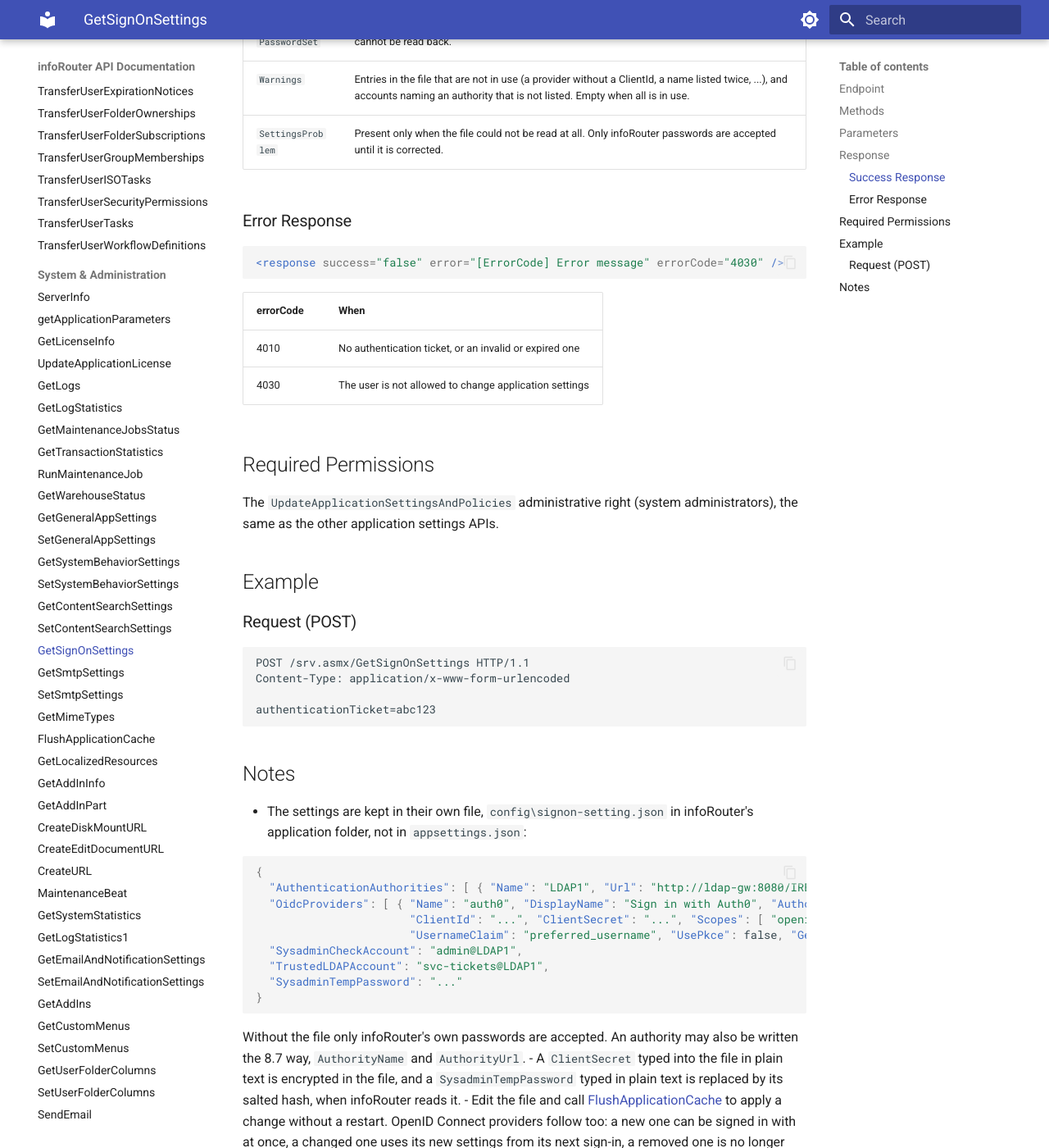
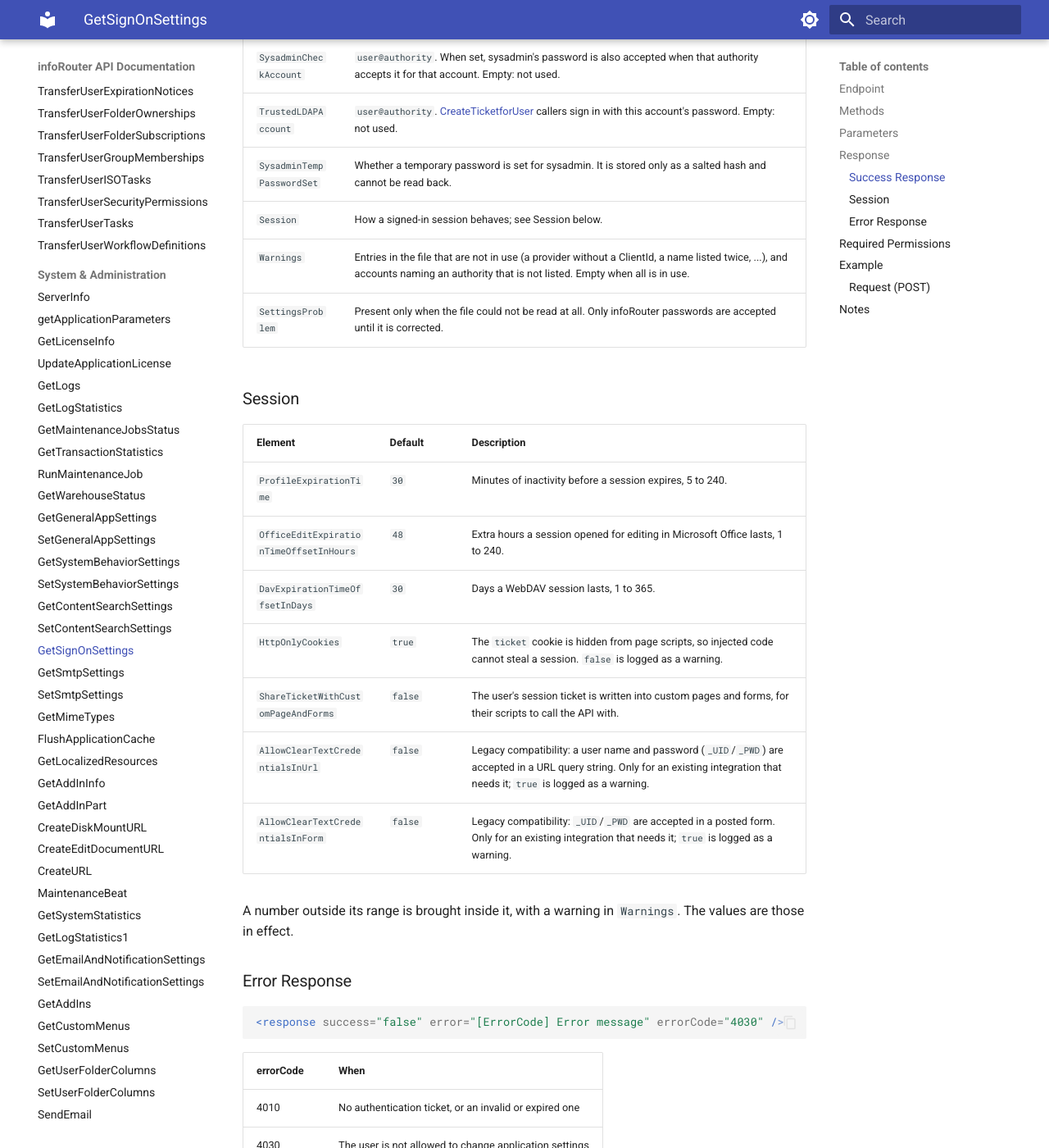
Before and after one commit to inforouter/apidocs, an MkDocs documentation site: the page built from docs/GetSignOnSettings.md, in a window 1280 px wide and 1400 px high, scrolled down 1762 px. Shown: the whole window at 82% size. Built offline with MkDocs 1.6.1 and Material for MkDocs 9.7.7, drawn with Linux system fonts in a browser that asks for light colours; some of the changed text lies outside the part shown.

Commit message:
GetSignOnSettings: the Session section (session expiry, ticket cookie, clear-text credential flags)
Co-Authored-By: Claude Opus 5.5 <noreply@anthropic.com>

````diff
--- a/docs/GetSignOnSettings.md
+++ b/docs/GetSignOnSettings.md
@@ -1,6 +1,6 @@
 # GetSignOnSettings API
 
-Returns the sign-on settings in effect: the external authentication authorities, the OpenID Connect providers, the account sysadmin's password is also checked against, the trusted LDAP account, and whether a temporary sysadmin password is set. Secrets are never returned: a client secret only masked, the temporary password not at all. Administrators only. Read-only: the settings are changed in their file (see Notes).
+Returns the sign-on settings in effect: the external authentication authorities, the OpenID Connect providers, the account sysadmin's password is also checked against, the trusted LDAP account, whether a temporary sysadmin password is set, and how a signed-in session behaves. Secrets are never returned: a client secret only masked, the temporary password not at all. Administrators only. Read-only: the settings are changed in their file (see Notes).
 
 ## Endpoint
 
@@ -38,6 +38,15 @@ Returns the sign-on settings in effect: the external authentication authorities,
     <SysadminCheckAccount>admin@LDAP1</SysadminCheckAccount>
     <TrustedLDAPAccount>svc-tickets@LDAP1</TrustedLDAPAccount>
     <SysadminTempPasswordSet>false</SysadminTempPasswordSet>
+    <Session>
+      <ProfileExpirationTime>30</ProfileExpirationTime>
+      <OfficeEditExpirationTimeOffsetInHours>48</OfficeEditExpirationTimeOffsetInHours>
+      <DavExpirationTimeOffsetInDays>30</DavExpirationTimeOffsetInDays>
+      <HttpOnlyCookies>true</HttpOnlyCookies>
+      <ShareTicketWithCustomPageAndForms>false</ShareTicketWithCustomPageAndForms>
+      <AllowClearTextCredentialsInUrl>false</AllowClearTextCredentialsInUrl>
+      <AllowClearTextCredentialsInForm>false</AllowClearTextCredentialsInForm>
+    </Session>
     <Warnings />
   </SignOnSettings>
 </response>
@@ -50,8 +59,23 @@ Returns the sign-on settings in effect: the external authentication authorities,
 | `SysadminCheckAccount` | `user@authority`. When set, sysadmin's password is also accepted when that authority accepts it for that account. Empty: not used. |
 | `TrustedLDAPAccount` | `user@authority`. [CreateTicketforUser](CreateTicketforUser.md) callers sign in with this account's password. Empty: not used. |
 | `SysadminTempPasswordSet` | Whether a temporary password is set for sysadmin. It is stored only as a salted hash and cannot be read back. |
+| `Session` | How a signed-in session behaves; see Session below. |
 | `Warnings` | Entries in the file that are not in use (a provider without a ClientId, a name listed twice, ...), and accounts naming an authority that is not listed. Empty when all is in use. |
 | `SettingsProblem` | Present only when the file could not be read at all. Only infoRouter passwords are accepted until it is corrected. |
+
+### Session
+
+| Element | Default | Description |
+|---------|---------|-------------|
+| `ProfileExpirationTime` | `30` | Minutes of inactivity before a session expires, 5 to 240. |
+| `OfficeEditExpirationTimeOffsetInHours` | `48` | Extra hours a session opened for editing in Microsoft Office lasts, 1 to 240. |
+| `DavExpirationTimeOffsetInDays` | `30` | Days a WebDAV session lasts, 1 to 365. |
+| `HttpOnlyCookies` | `true` | The `ticket` cookie is hidden from page scripts, so injected code cannot steal a session. `false` is logged as a warning. |
+| `ShareTicketWithCustomPageAndForms` | `false` | The user's session ticket is written into custom pages and forms, for their scripts to call the API with. |
+| `AllowClearTextCredentialsInUrl` | `false` | Legacy compatibility: a user name and password (`_UID`/`_PWD`) are accepted in a URL query string. Only for an existing integration that needs it; `true` is logged as a warning. |
+| `AllowClearTextCredentialsInForm` | `false` | Legacy compatibility: `_UID`/`_PWD` are accepted in a posted form. Only for an existing integration that needs it; `true` is logged as a warning. |
+
+A number outside its range is brought inside it, with a warning in `Warnings`. The values are those in effect.
 
 ### Error Response
 ```xml
@@ -89,13 +113,16 @@ authenticationTicket=abc123
                          "UsernameClaim": "preferred_username", "UsePkce": false, "GetClaimsFromUserInfoEndpoint": true } ],
     "SysadminCheckAccount": "admin@LDAP1",
     "TrustedLDAPAccount": "svc-tickets@LDAP1",
-    "SysadminTempPassword": "..."
+    "SysadminTempPassword": "...",
+    "Session": { "ProfileExpirationTime": 30, "OfficeEditExpirationTimeOffsetInHours": 48, "DavExpirationTimeOffsetInDays": 30,
+                 "HttpOnlyCookies": true, "ShareTicketWithCustomPageAndForms": false,
+                 "AllowClearTextCredentialsInUrl": false, "AllowClearTextCredentialsInForm": false }
   }
   ```
 
-  Without the file only infoRouter's own passwords are accepted. An authority may also be written the 8.7 way, `AuthorityName` and `AuthorityUrl`.
+  Without the file only infoRouter's own passwords are accepted, and the session values are the defaults. Any value of the `Session` section may be left out. An authority may also be written the 8.7 way, `AuthorityName` and `AuthorityUrl`.
 - A `ClientSecret` typed into the file in plain text is encrypted in the file, and a `SysadminTempPassword` typed in plain text is replaced by its salted hash, when infoRouter reads it.
 - Edit the file and call [FlushApplicationCache](FlushApplicationCache.md) to apply a change without a restart. OpenID Connect providers follow too: a new one can be signed in with at once, a changed one uses its new settings from its next sign-in, a removed one is no longer offered.
 - Every sign-in with the temporary password is written to the error log, unless it is also sysadmin's own password. Remove `SysadminTempPassword` from the file once it is no longer needed.
-- infoRouter 8.7 kept the authorities, `TrustedLDAPAccount`, `SysadminCheckAccount` and `SysadminTempPassword` in `web.config`; the upgrade to 9.0 moves them to this file.
+- infoRouter 8.7 kept the authorities, `TrustedLDAPAccount`, `SysadminCheckAccount`, `SysadminTempPassword` and the session values in `web.config`; the upgrade to 9.0 moves them to this file. An 8.7 `web.config` without `httpOnlyCookies` gets `true`.
 - [GetSignInOptions](GetSignInOptions.md) returns the provider and authority names to everyone, and [GetApplicationParameters](getApplicationParameters.md) the authority names to administrators.
````
